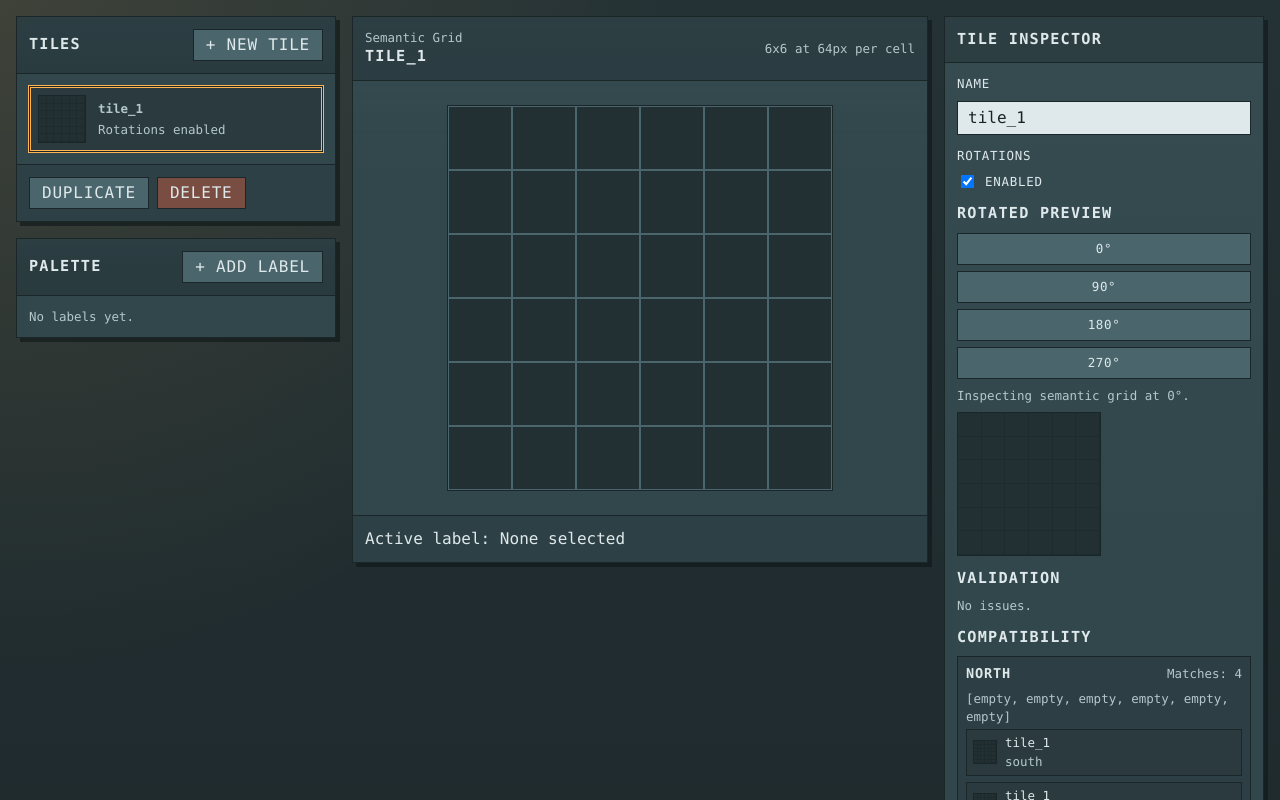
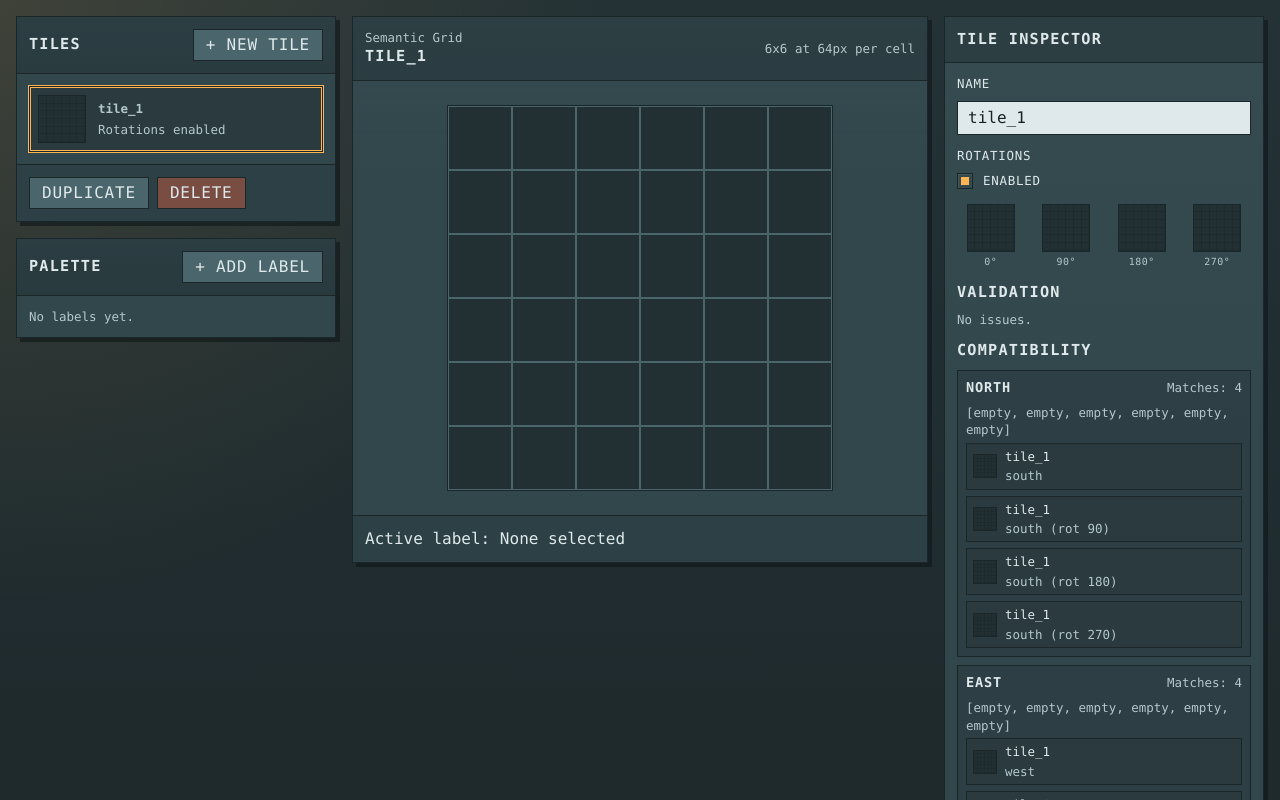
Before and after one commit to carladevv/tileset-drafting-tool, a React (Vite) app: page / in a window 1280 px wide. Both pictures are taken after a click on the button "+ NEW TILE". Shown: the top 800 px of the page. Built offline with nearby package versions, Linux system fonts and the light colour scheme.

Commit message:
fix: visual bugs and usability

```diff
--- a/src/components/TileInspector.tsx
+++ b/src/components/TileInspector.tsx
@@ -1,8 +1,5 @@
-import { useEffect, useState } from 'react'
-
 import { useProjectStore } from '../store/projectStore'
-import { getRotatedTileViews, tileRotations, tileSides } from '../utils/compatibility'
-import type { TileRotation } from '../types/projectTypes'
+import { getRotatedTileViews, tileSides } from '../utils/compatibility'
 import { TilePreview } from './TilePreview'
 
 export function TileInspector() {
@@ -15,21 +12,15 @@ export function TileInspector() {
   const getTileBorders = useProjectStore((state) => state.getTileBorders)
   const getCompatibilityForTile = useProjectStore((state) => state.getCompatibilityForTile)
   const selectTile = useProjectStore((state) => state.selectTile)
-  const [previewRotation, setPreviewRotation] = useState<TileRotation>(0)
   const tile = tiles.find((entry) => entry.id === selectedTileId) ?? null
   const issues = validationIssues.filter((issue) => issue.tileId === selectedTileId)
   const borders = selectedTileId ? getTileBorders(selectedTileId) : null
   const compatibility = selectedTileId ? getCompatibilityForTile(selectedTileId) : null
   const rotatedViews = tile ? getRotatedTileViews({ ...tile, allowRotations: true }) : []
-  const previewView = rotatedViews.find((view) => view.rotation === previewRotation) ?? rotatedViews[0] ?? null
 
   const getTileName = (tileId: string) => tiles.find((entry) => entry.id === tileId)?.name || 'Untitled tile'
   const getTile = (tileId: string) => tiles.find((entry) => entry.id === tileId) ?? null
   const getLabelName = (labelId: string) => labels.find((entry) => entry.id === labelId)?.name || labelId || 'empty'
-
-  useEffect(() => {
-    setPreviewRotation(0)
-  }, [selectedTileId])
 
   return (
     <section className="panel">
@@ -52,46 +43,36 @@ export function TileInspector() {
             </label>
             <label className="field-group">
               <span>Rotations</span>
-              <div className="field-group__inline">
+              <div className="checkbox-field">
                 <input
                   type="checkbox"
                   aria-label="Allow rotations"
+                  className="checkbox-field__input"
                   checked={tile.allowRotations}
                   onChange={(event) => setTileRotationEnabled(tile.id, event.target.checked)}
                 />
+                <span className="checkbox-field__box" aria-hidden="true" />
                 <span>{tile.allowRotations ? 'Enabled' : 'Disabled'}</span>
               </div>
             </label>
-            <div className="inspector-block">
-              <h3>Rotated Preview</h3>
-              <div className="compatibility-side__matches" role="tablist" aria-label="Rotation preview selector">
-                {tileRotations.map((rotation) => (
-                  <button
-                    key={rotation}
-                    type="button"
-                    className="pixel-button"
-                    aria-pressed={previewRotation === rotation}
-                    onClick={() => setPreviewRotation(rotation)}
-                  >
-                    {rotation}°
-                  </button>
-                ))}
+            {tile.allowRotations ? (
+              <div className="inspector-block">
+                <div className="rotation-preview-row" aria-label="Rotation previews">
+                  {rotatedViews.map((view) => (
+                    <div key={view.rotation} className="rotation-preview-card">
+                      <TilePreview
+                        tile={tile}
+                        labels={labels}
+                        grid={view.rotatedGrid}
+                        size="small"
+                        ariaLabel={`Rotated preview ${view.rotation} degrees`}
+                      />
+                      <span className="rotation-preview-card__label">{view.rotation}°</span>
+                    </div>
+                  ))}
+                </div>
               </div>
-              {previewView ? (
-                <>
-                  <p className="panel-hint">Inspecting semantic grid at {previewView.rotation}°.</p>
-                  <TilePreview
-                    tile={tile}
-                    labels={labels}
-                    grid={previewView.rotatedGrid}
-                    size="large"
-                    ariaLabel={`Rotated preview ${previewView.rotation} degrees`}
-                  />
-                </>
-              ) : (
-                <p className="empty-copy">No rotated preview available.</p>
-              )}
-            </div>
+            ) : null}
             <div className="inspector-block">
               <h3>Validation</h3>
               {issues.length === 0 ? (
--- a/src/index.css
+++ b/src/index.css
@@ -314,12 +314,6 @@ button {
   gap: 8px;
 }
 
-.field-group__inline {
-  display: flex;
-  align-items: center;
-  gap: 8px;
-}
-
 .field-group span {
   font-size: 0.78rem;
   text-transform: uppercase;
@@ -348,6 +342,69 @@ input:not([type]),
   min-height: auto;
   width: auto;
   padding: 0;
+}
+
+.checkbox-field {
+  display: inline-flex;
+  align-items: center;
+  gap: 10px;
+  width: fit-content;
+  color: #dfe9eb;
+}
+
+.checkbox-field__input {
+  position: absolute;
+  opacity: 0;
+  pointer-events: none;
+}
+
+.checkbox-field__box {
+  display: inline-grid;
+  place-items: center;
+  width: 16px;
+  height: 16px;
+  border: 1px solid #1b2629;
+  background: transparent;
+  box-shadow: inset 1px 1px 0 rgba(255, 255, 255, 0.08);
+}
+
+.checkbox-field__box::after {
+  content: '';
+  width: 8px;
+  height: 8px;
+  background: #ffb454;
+  opacity: 0;
+}
+
+.checkbox-field__input:checked + .checkbox-field__box::after {
+  opacity: 1;
+}
+
+.checkbox-field:has(.checkbox-field__input:focus-visible) {
+  outline: 1px solid #ffb454;
+  outline-offset: 2px;
+}
+
+.rotation-preview-row {
+  display: grid;
+  grid-template-columns: repeat(4, minmax(0, 1fr));
+  gap: 8px;
+}
+
+.rotation-preview-card {
+  display: flex;
+  flex-direction: column;
+  align-items: center;
+  gap: 6px;
+  padding: 2px 0;
+}
+
+.rotation-preview-card__label {
+  font-size: 0.62rem;
+  line-height: 1;
+  color: #b5c8cc;
+  letter-spacing: 0.06em;
+  text-align: center;
 }
 
 input[type='color'] {
```
Also changed, not shown: 1 other file (tests, documents, lock files or other folders).
